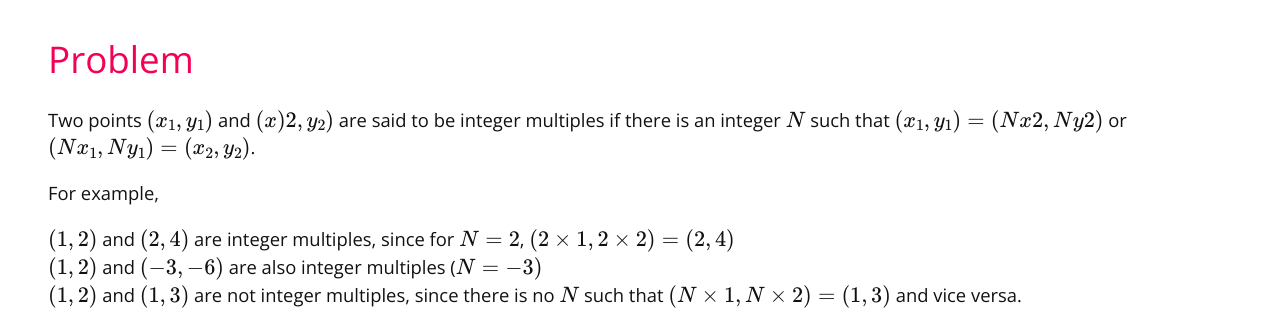
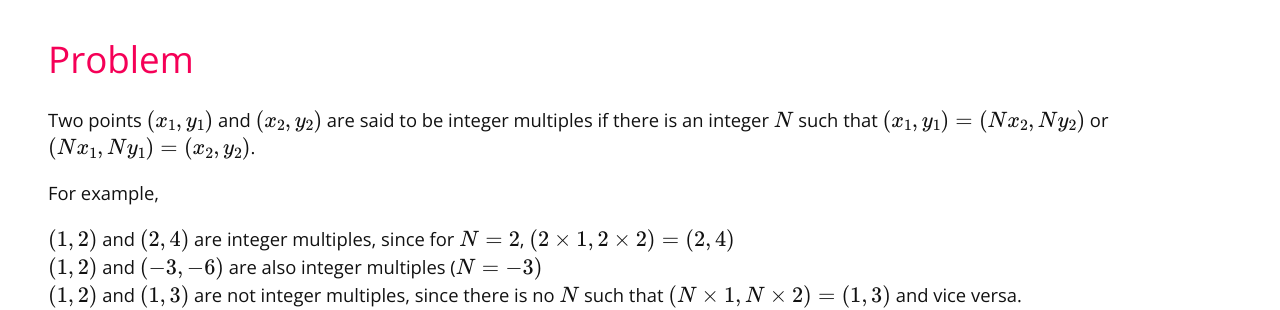
Before and after one commit to mcpt/mcpt.github.io, a Jekyll site: the page built from _cpt-problems/jdcc/2015/march/a.md, in a window 1280 px wide. Shown: the part 227-537 px from the top of the page. Built offline with Jekyll 4.4.1, drawn with Linux system fonts in a browser that asks for light colours; formulas are drawn with MathJax 3.

Commit message:
Fix typos in LaTeX code for jdcc15mara

```diff
--- a/_cpt-problems/jdcc/2015/march/a.md
+++ b/_cpt-problems/jdcc/2015/march/a.md
@@ -10,7 +10,7 @@ difficulty: a
 ---
 
 # Problem
-Two points $$(x_1, y_1)$$ and $$(x)2,y_2)$$ are said to be integer multiples if there is an integer $$N$$ such that $$(x_1, y_1)=(Nx2,Ny2)$$ or $$(Nx_1, Ny_1) = (x_2, y_2)$$.
+Two points $$(x_1, y_1)$$ and $$(x_2,y_2)$$ are said to be integer multiples if there is an integer $$N$$ such that $$(x_1, y_1)=(Nx_2,Ny_2)$$ or $$(Nx_1, Ny_1) = (x_2, y_2)$$.
 
 For example,
 
```
